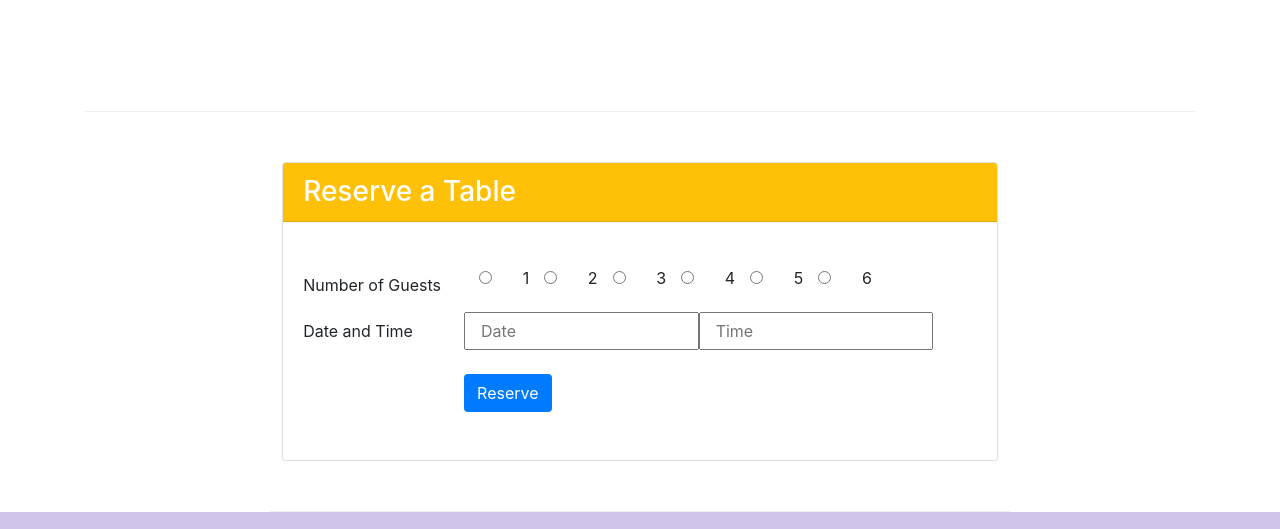
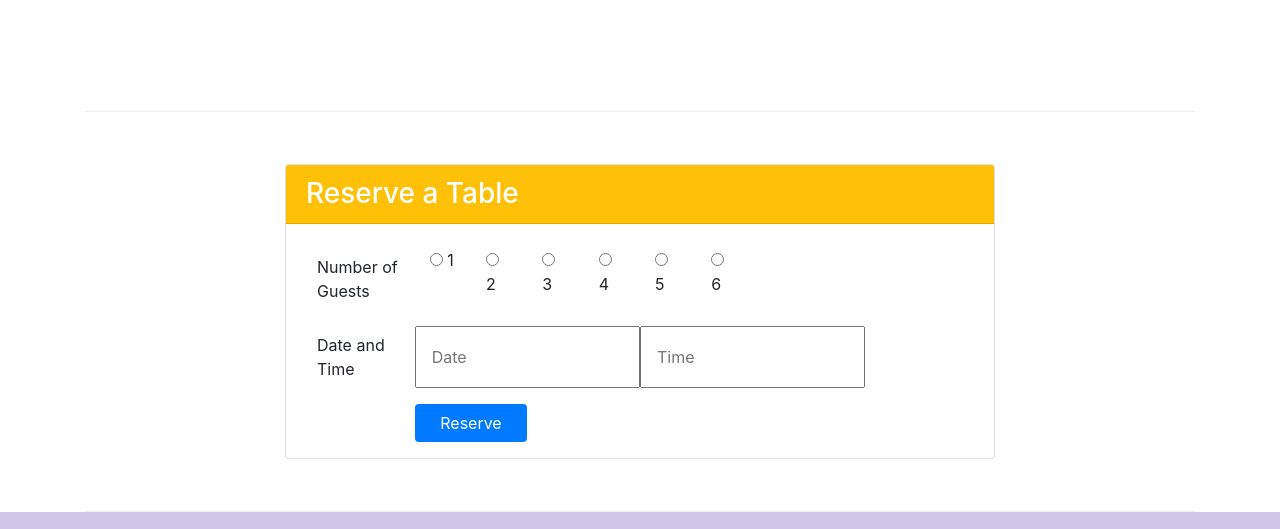
Before and after one commit to christian-tejeda/hkust-fs-bootstrap, a website: page index.html in a window 1280 px wide. Shown: the part 1422-1951 px from the top of the page. Drawn offline with nearby package versions, Linux system fonts and the light colour scheme.

Commit message:
Assignment 2 corrections

```diff
--- a/index.html
+++ b/index.html
@@ -20,9 +20,6 @@
 
     <nav class="navbar navbar-dark navbar-expand-sm fixed-top">
         <div class="container">
-            <a class="navbar-brand" href="#">
-                <img src="img/logo.png" alt="" height="30" width="41">
-            </a>
             <div id="Navbar" class="collapse navbar-collapse">
                 <ul class="navbar-nav mr-auto">
                     <li class="nav-item active"><a class="nav-link" href="#"><span class="fa fa-home fa-lg"></span> Home</a></li>
@@ -31,10 +28,12 @@
                     <li class="nav-item"><a class="nav-link" href="./contactus.html"><span class="fa fa-address-card fa-lg"></span> Contact</a></li>
                 </ul>
             </div>
+
         </div>
         <button class="navbar-toggler" type="button" data-toggle="collapse" data-target="#Navbar">
             <span class="navbar-toggler-icon"></span>
         </button>
+        <a class="navbar-brand mr-auto" href="#"><img src="img/logo.png" alt="" height="30" width="41"></a>
     </nav>
 
     <header class="jumbotron">
@@ -102,35 +101,38 @@
                     <div class="media-body">
                         <h2 class="mt-0">Alberto Somayya</h2>
                         <h4>Executive Chef</h4>
-                        <p>Award winning three-star Michelin chef with wide International experience having worked closely with whos-who in the culinary world, he specializes in creating mouthwatering Indo-Italian fusion experiences. </p>
+                        <p class="d-none d-sm-block">Award winning three-star Michelin chef with wide International experience having worked closely with whos-who in the culinary world, he specializes in creating mouthwatering Indo-Italian fusion experiences. </p>
                     </div>
                 </div>
             </div>
         </div>
 
-        <div class="row row-content col-sm-8" id="reserv">
-            <div class="card mx-auto">
-                <h3 class="card-header bg-warning text-white mb-4">Reserve a Table</h3>
-                <div class="card-body">
-                    <div class="form-group row mb-2">
-                        <label for="guests" class="col-sm-3 col-form-label">Number of Guests</label>
-                        <div class="col-sm-1"><input type="radio" name="1" id=""> </div> 1
-                        <div class="col-sm-1"><input type="radio" name="2" id=""> </div> 2
-                        <div class="col-sm-1"><input type="radio" name="3" id=""> </div> 3
-                        <div class="col-sm-1"><input type="radio" name="4" id=""> </div> 4
-                        <div class="col-sm-1"><input type="radio" name="5" id=""> </div> 5
-                        <div class="col-sm-1"><input type="radio" name="6" id=""> </div> 6
-                    </div>
-                    <div class="form-group row mb-4">
-                        <label for="date-time" class="col-sm-3 col-form-label">Date and Time</label>
-                        <input type="text" placeholder="Date" class="col-sm-4">
-                        <input type="text" placeholder="Time" class="col-sm-4">
-                    </div>
-                    <div class="form-group row mb-3">
-                        <button type="submit" class="btn text-white bg-primary offset-sm-3">Reserve</button>
+        <div class="row row-content align-items-center" id="reserv">
+            <div class="offset-sm-2 col-sm-8">
+                <div class="card">
+                    <h3 class="card-header bg-warning text-white mb-4">Reserve a Table</h3>
+                    <div class="card-block">
+                        <div class="form-group row mx-3">
+                            <label for="guests" class="col-sm-2 col-form-label">Number of Guests</label>
+                            <span class="col-sm-1"><input type="radio" name="guests" id=""> 1</span>
+                            <span class="col-sm-1"><input type="radio" name="guests" id=""> 2</span>
+                            <span class="col-sm-1"><input type="radio" name="guests" id=""> 3</span>
+                            <span class="col-sm-1"><input type="radio" name="guests" id=""> 4</span>
+                            <span class="col-sm-1"><input type="radio" name="guests" id=""> 5</span>
+                            <span class="col-sm-1"><input type="radio" name="guests" id=""> 6</span>
+                        </div>
+                        <div class="form-group row mx-3">
+                            <label for="date-time" class="col-sm-2 col-form-label">Date and Time</label>
+                            <input type="text" placeholder="Date" class="col-sm-4">
+                            <input type="text" placeholder="Time" class="col-sm-4">
+                        </div>
+                        <div class="form-group row mx-3">
+                            <button type="submit" class="btn text-white bg-primary offset-sm-2 col-sm-2">Reserve</button>
+                        </div>
                     </div>
                 </div>
             </div>
+
         </div>
 
     </div>
```
